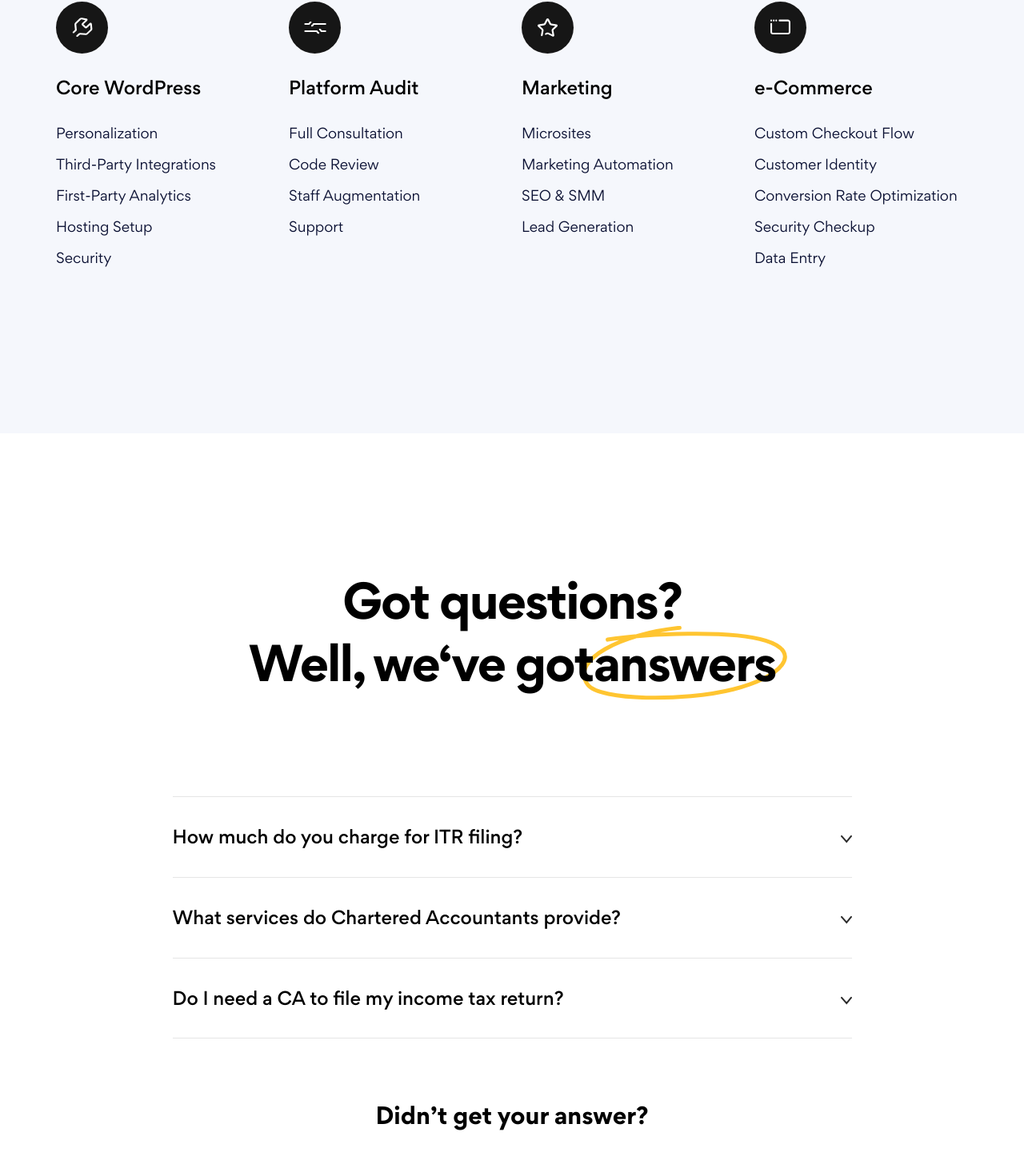
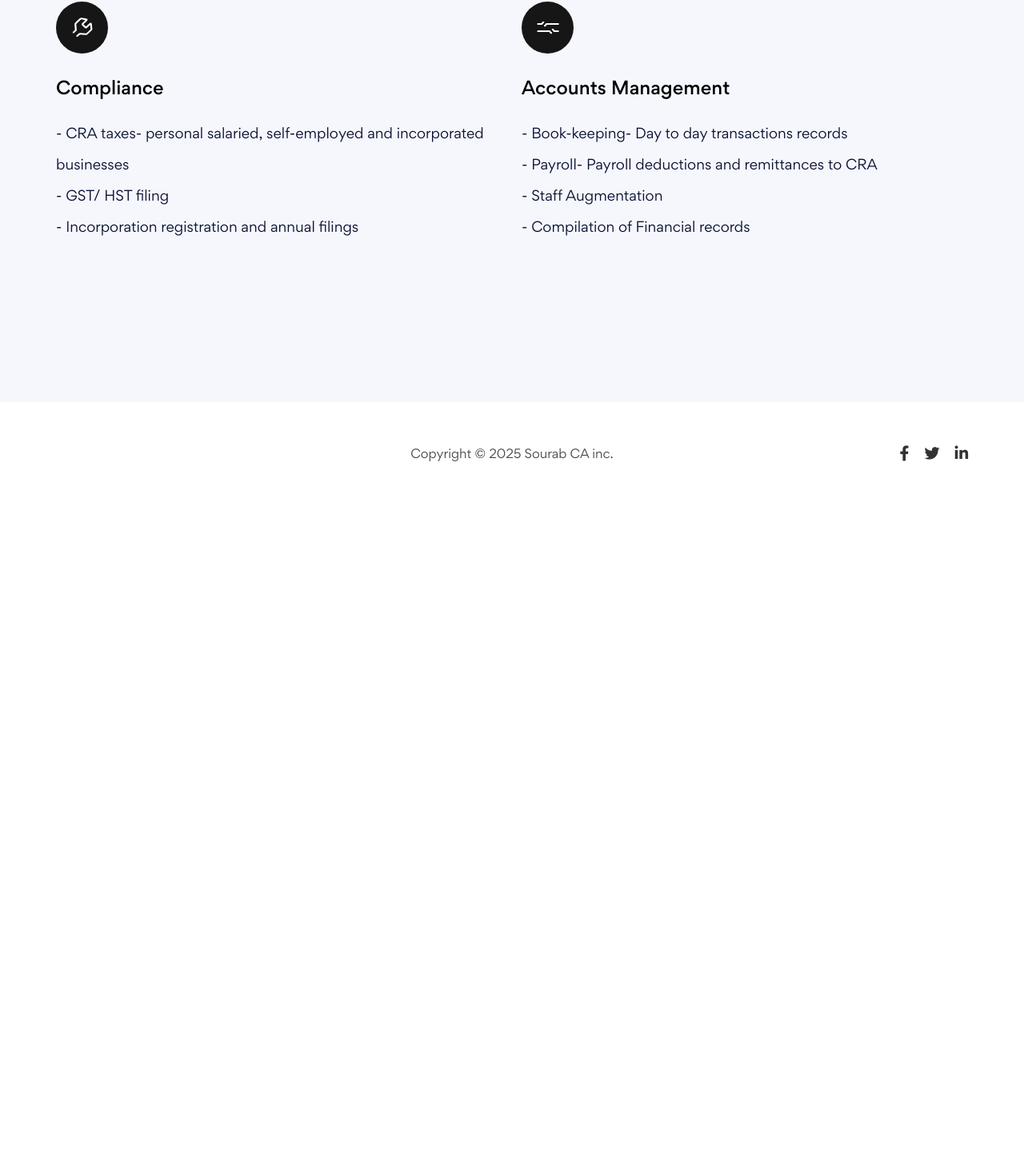
Before and after one commit to abhijeetmssn/sourabhCa, a Next.js app: page / in a window 1280 px wide. Shown: the part 953-2394 px from the top of the page at 80% size. After the commit the page ends 1554 px from the top, so only its background shows below. Built offline with nearby package versions, Linux system fonts and the light colour scheme.

Commit message:
added service

```diff
--- a/app/home/web-hosting/page.jsx
+++ b/app/home/web-hosting/page.jsx
@@ -41,46 +41,12 @@ const WebHosting = () => {
             className="title-style-eleven text-center pb-50 lg-pb-20"
             data-aos="fade-up"
           >
-            <h2 className="main-title tx-dark">Quality Services</h2>
+            <h2 className="main-title tx-dark">Our Services</h2>
           </div>
           <div className="row">
             <Service2 />
           </div>
         </div>
-      </div>
-
-      <div className="fancy-feature-twentyFive mt-170 lg-mt-100">
-        <div className="container">
-          <div className="row align-items-center">
-            <div className="col-xl-9 m-auto" data-aos="fade-up">
-              <div
-                className="title-style-seven text-center pb-120 lg-pb-50"
-                data-aos="fade-up"
-              >
-                <h2 className="main-title fw-bold tx-dark">
-                  Got questions? <br /> Well, we&lsquo;ve got
-                  <span className="position-relative d-inline-block">
-                    answers <img src="/images/shape/shape_99.svg" alt="" />
-                  </span>
-                </h2>
-              </div>
-              {/* /.title-style-seven */}
-            </div>
-            <div className="col-xl-9 col-lg-10 m-auto " data-aos="fade-up">
-              <Faq />
-
-              <div className="text-center  mt-80 lg-mt-50">
-                <h3 className="fw-bold tx-dark mb-30">
-                  Didn’t get your answer?
-                </h3>
-                <Link href="/contact/contact-v3" className="btn-fourteen fw-500 tran3s">
-                  Submit your question
-                </Link>
-              </div>
-            </div>
-          </div>
-        </div>
-        {/* /.container */}
       </div>
       {/* /.fancy-feature-twentyFive */}
 
--- a/components/services/Service2.jsx
+++ b/components/services/Service2.jsx
@@ -2,43 +2,22 @@ const services = [
   {
     id: 1,
     icon: "/images/icon/icon_143.svg",
-    title: "Core WordPress",
+    title: "Compliance",
     list: [
-      "Personalization",
-      "Third-Party Integrations",
-      "First-Party Analytics",
-      "Hosting Setup",
-      "Security",
+      "- CRA taxes- personal salaried, self-employed and incorporated businesses",
+      "- GST/ HST filing",
+      "- Incorporation registration and annual filings",
     ],
   },
   {
     id: 2,
     icon: "/images/icon/icon_144.svg",
-    title: "Platform Audit",
-    list: ["Full Consultation", "Code Review", "Staff Augmentation", "Support"],
-  },
-  {
-    id: 3,
-    icon: "/images/icon/icon_145.svg",
-    title: "Marketing",
+    title: "Accounts Management",
     list: [
-      "Microsites",
-      "Marketing Automation",
-      "SEO & SMM",
-      "Lead Generation",
-    ],
-  },
-  {
-    id: 4,
-    icon: "/images/icon/icon_146.svg",
-    title: "e-Commerce",
-    list: [
-      "Custom Checkout Flow",
-      "Customer Identity",
-      "Conversion Rate Optimization",
-      "Security Checkup",
-      "Data Entry",
-    ],
+      "- Book-keeping- Day to day transactions records",
+      "- Payroll- Payroll deductions and remittances to CRA",
+      "- Staff Augmentation",
+      "- Compilation of Financial records"],
   },
 ];
 
@@ -46,7 +25,7 @@ const Service2 = () => {
   return (
     <>
       {services.map((service) => (
-        <div className="col-lg-3 col-sm-6" key={service.id} data-aos="fade-up">
+        <div className="col-lg-6 col-sm-6" key={service.id} data-aos="fade-up">
           <div className="card-style-twentyThree mt-40">
             <div className="icon d-flex align-items-center justify-content-center">
               <img src={service.icon} alt="icon" className="lazy-img tran3s" />
```
